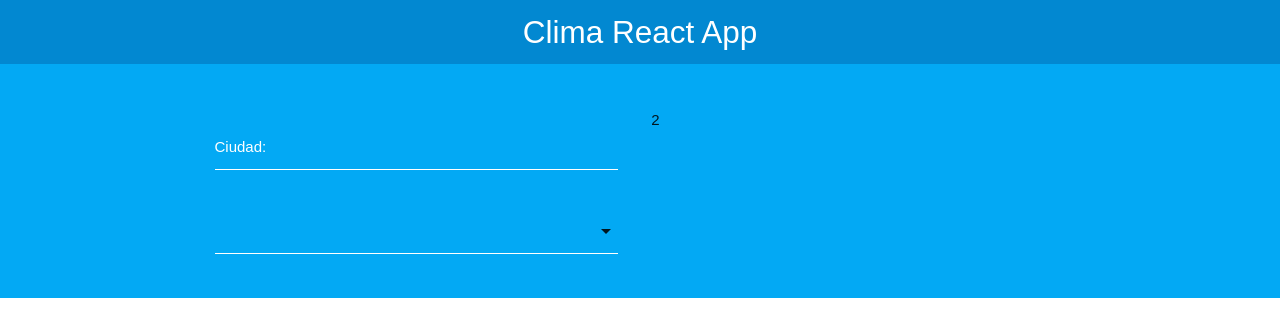
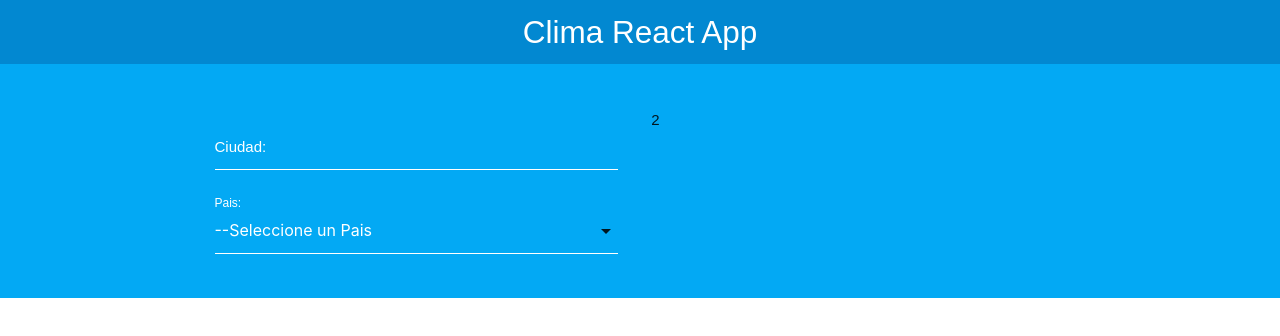
Before and after one commit to Ernesferre/Clima, a React (Create React App) app: page / in a window 1280 px wide. Shown: the top 336 px of the page. Built offline with nearby package versions, Linux system fonts and the light colour scheme.

Commit message:
terminando el formulario

```diff
--- a/src/components/Formulario.js
+++ b/src/components/Formulario.js
@@ -10,19 +10,19 @@ const Formulario = () => {
                     name="ciudad"
                     id="ciudad"
                 />
-                <label htmlFor="ciudad ">Ciudad:</label>
+                <label htmlFor="ciudad">Ciudad:</label>
 
             </div>
 
             <div className="input-field col s12">
                 <select
                     name="pais"
+                    id="pais"
                 >
-                    <option>
-
-                    </option>
+                    <option value="" >--Seleccione un Pais </option>
 
                 </select>
+                <label htmlFor="pais ">Pais:</label>
 
             </div>
 
```
